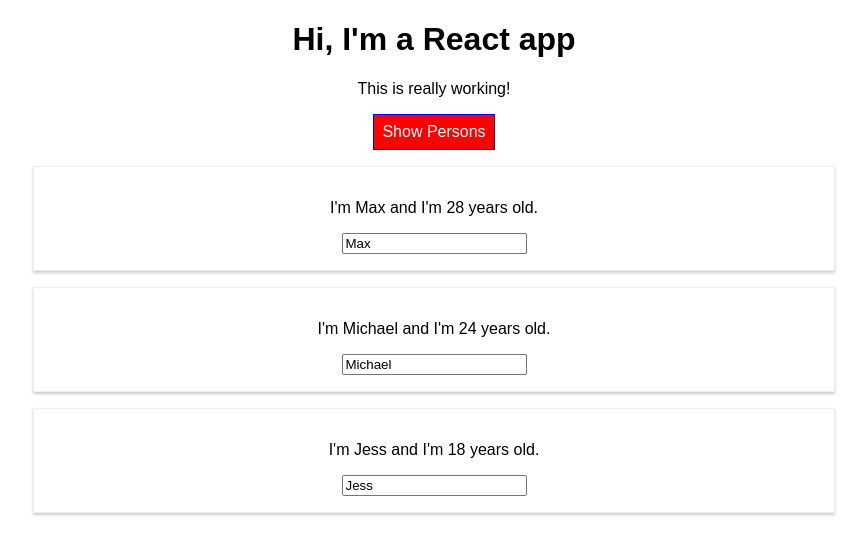
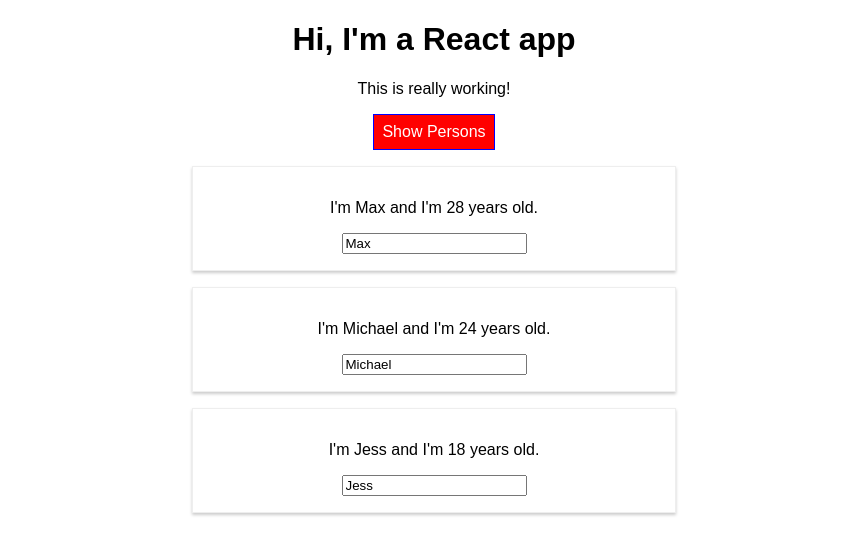
Before and after one commit to case112/react-app, a React (Create React App) app: page / in a window 1280 px wide. Both pictures are taken after a click on the button "Show Persons". Shown: the top 554 px of the page, without its empty margins (206-1073 px from the left). Built offline with nearby package versions, Linux system fonts and the light colour scheme.

Commit message:
Adding and using radium for hover and @media quiery

```diff
--- a/package.json
+++ b/package.json
@@ -3,6 +3,7 @@
   "version": "0.1.0",
   "private": true,
   "dependencies": {
+    "radium": "^0.26.0",
     "react": "^16.12.0",
     "react-dom": "^16.12.0",
     "react-scripts": "1.1.5"
--- a/src/App.js
+++ b/src/App.js
@@ -1,5 +1,6 @@
 import React, { Component } from 'react';
 import './App.css';
+import Radium, { StyleRoot } from 'radium';
 import Person from './Person/Person';
 
 import './Person/Person.css';
@@ -53,6 +54,10 @@
       border: '1px solid blue',
       padding: '8px',
       cursor: 'pointer',
+      ':hover' : {
+        backgroundColor: 'lightgreen',
+        color: 'black',
+      }
     };
 
     let persons = null;
@@ -73,6 +78,11 @@
       );
 
       style.backgroundColor = 'red';
+      style[':hover'] = {
+        backgroundColor: 'salmon',
+        color: 'black',
+      }
+
     }
 
     let classes = [];
@@ -85,6 +95,7 @@
 
 
     return (
+      <StyleRoot>
       <div className="App">
         <h1>Hi, I'm a React app</h1>
         <p className={classes.join(' ')}>This is really working!</p>
@@ -95,8 +106,9 @@
         </button>
         {persons}
       </div>
+      </StyleRoot>
     );
   }
 }
 
-export default App;
+export default Radium(App);
--- a/src/Person/Person.js
+++ b/src/Person/Person.js
@@ -1,9 +1,15 @@
 import React from 'react';
+import Radium from 'radium';
 
 
 const person = (props) => {
+    const style = {
+        '@media (min-width: 500px)' : {
+            width: '450px'
+        }
+    };
 return (
-<div className='Person'>
+<div className='Person' style={style}>
     <p onClick={props.click}>I'm {props.name} and I'm {props.age} years old.</p>
     <p>{props.children}</p>
     <input type='text' onChange={props.changed} value={props.name}/>
@@ -12,4 +18,4 @@
 )
 };
 
-export default person;
+export default Radium(person);
```
Also changed, not shown: src/Person/Person.css (+8 -0 lines), 1 other file (tests, documents, lock files or other folders).
